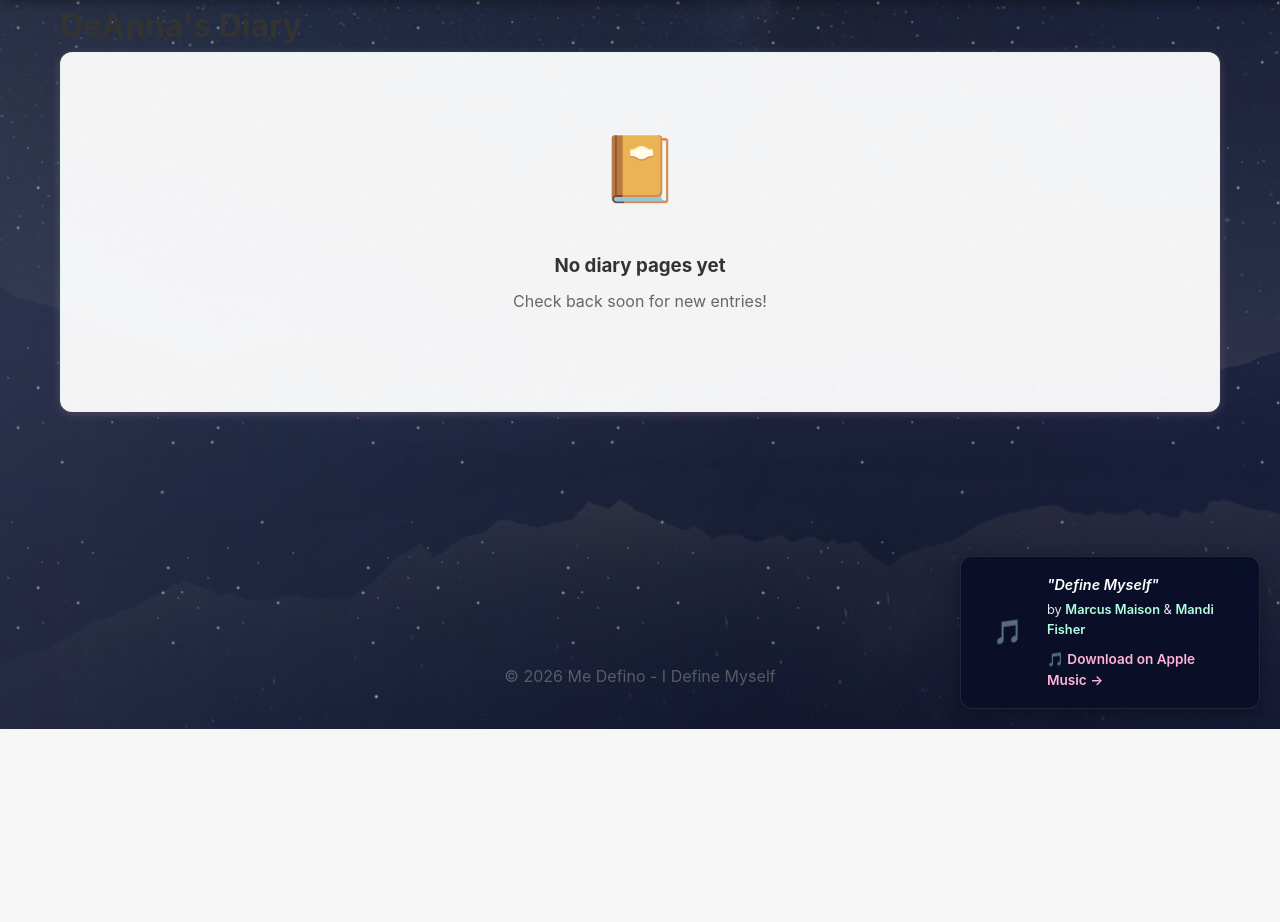
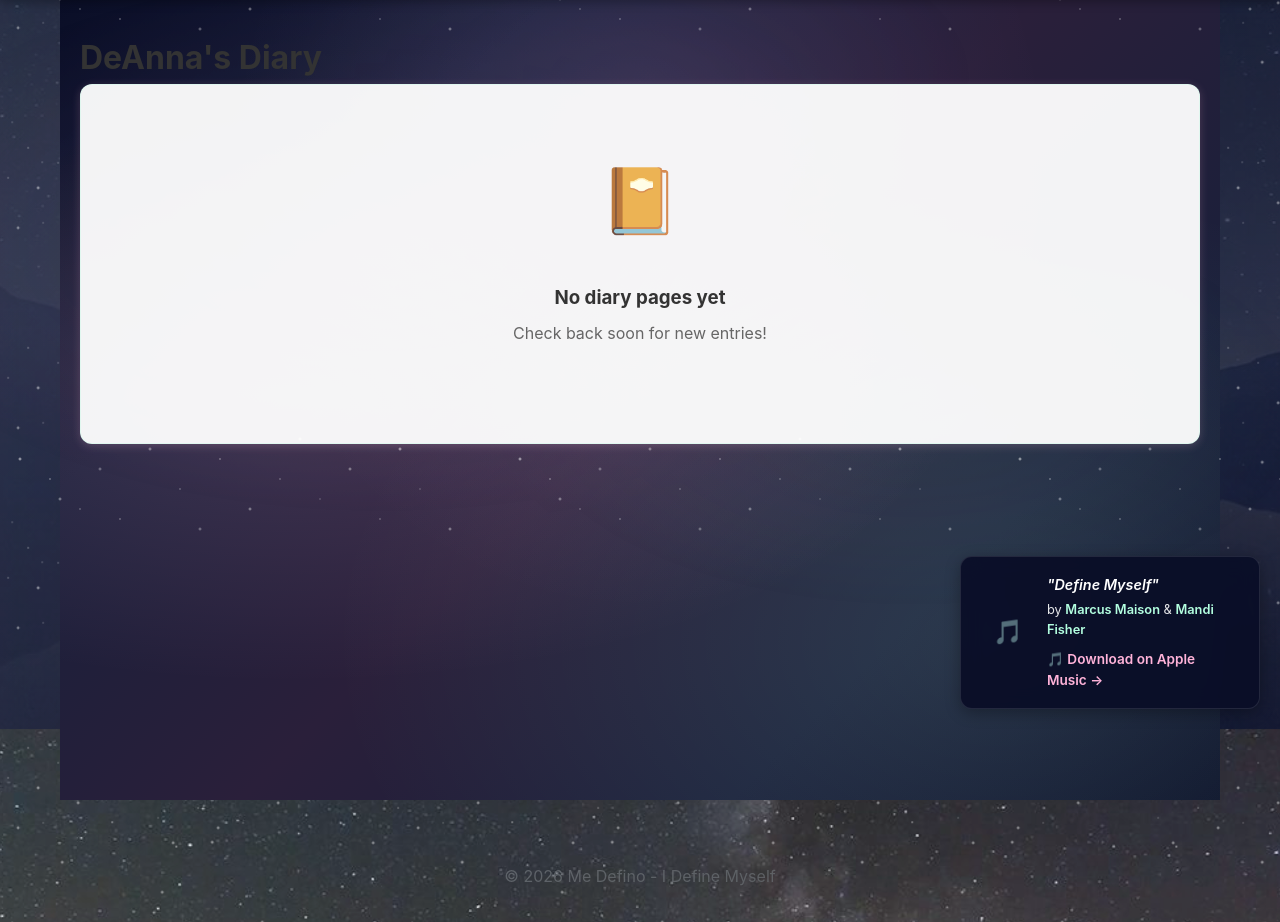
Before and after one commit to deannariddlespur/sisepuede-journal, a Django app: page /deannas-diary/ in a window 1280 px wide. Shown: the part 71-993 px from the top of the page. Before the commit the page ends 800 px from the top, so only its background shows below. Run offline with Django 5.2, Linux system fonts and the light colour scheme; data that the repository does not hold is empty.

Commit message:
Add space theme to all pages
- Milky Way galaxy background with twinkling stars
- Pastel nebula clouds (pink, mint, lavender)
- Glassmorphism cards with dark transparent backgrounds
- White text with glow effects for readability
- Space-themed containers for entries, diary, and detail pages
- Consistent space branding across all pages
- Smooth animations for stars and nebula drift

```diff
--- a/entries/static/entries/css/style.css
+++ b/entries/static/entries/css/style.css
@@ -424,6 +424,133 @@ main {
     z-index: 1;
 }
 
+/* Space Theme - Milky Way Background for Pages */
+.space-theme-page {
+    position: relative;
+    min-height: 100vh;
+    background:
+        radial-gradient(ellipse at 20% 50%, rgba(255, 179, 217, 0.15) 0%, transparent 50%),
+        radial-gradient(ellipse at 80% 80%, rgba(179, 255, 224, 0.12) 0%, transparent 50%),
+        radial-gradient(ellipse at 50% 20%, rgba(217, 179, 255, 0.1) 0%, transparent 50%),
+        linear-gradient(135deg, #0a0e27 0%, #1a1f3a 25%, #2a1f3a 50%, #1a1f3a 75%, #0a0e27 100%);
+    padding: 2rem 0;
+    overflow-x: hidden;
+}
+
+.space-theme-page::before {
+    content: '';
+    position: fixed;
+    top: 0;
+    left: 0;
+    right: 0;
+    bottom: 0;
+    background-image:
+        radial-gradient(2px 2px at 20px 30px, rgba(255, 255, 255, 0.8), transparent),
+        radial-gradient(2px 2px at 60px 70px, rgba(255, 255, 255, 0.6), transparent),
+        radial-gradient(1px 1px at 50px 50px, rgba(255, 255, 255, 0.9), transparent),
+        radial-gradient(1px 1px at 80px 80px, rgba(255, 255, 255, 0.7), transparent),
+        radial-gradient(2px 2px at 100px 40px, rgba(255, 255, 255, 0.5), transparent),
+        radial-gradient(1px 1px at 120px 90px, rgba(255, 255, 255, 0.8), transparent),
+        radial-gradient(2px 2px at 150px 20px, rgba(255, 255, 255, 0.6), transparent),
+        radial-gradient(1px 1px at 180px 60px, rgba(255, 255, 255, 0.7), transparent),
+        radial-gradient(2px 2px at 200px 100px, rgba(255, 255, 255, 0.5), transparent),
+        radial-gradient(1px 1px at 220px 30px, rgba(255, 255, 255, 0.9), transparent),
+        radial-gradient(2px 2px at 250px 80px, rgba(255, 255, 255, 0.6), transparent),
+        radial-gradient(1px 1px at 280px 50px, rgba(255, 255, 255, 0.7), transparent),
+        radial-gradient(2px 2px at 300px 10px, rgba(255, 255, 255, 0.8), transparent),
+        radial-gradient(1px 1px at 320px 70px, rgba(255, 255, 255, 0.5), transparent),
+        radial-gradient(2px 2px at 350px 40px, rgba(255, 255, 255, 0.6), transparent),
+        radial-gradient(1px 1px at 380px 90px, rgba(255, 255, 255, 0.7), transparent),
+        radial-gradient(2px 2px at 400px 20px, rgba(255, 255, 255, 0.8), transparent),
+        radial-gradient(1px 1px at 420px 60px, rgba(255, 255, 255, 0.5), transparent),
+        radial-gradient(2px 2px at 450px 100px, rgba(255, 255, 255, 0.6), transparent);
+    background-size: 500px 500px;
+    background-repeat: repeat;
+    opacity: 0.6;
+    animation: twinkle-stars-space 4s ease-in-out infinite;
+    pointer-events: none;
+    z-index: 0;
+}
+
+.space-theme-page::after {
+    content: '';
+    position: fixed;
+    top: 0;
+    left: 0;
+    right: 0;
+    bottom: 0;
+    background:
+        radial-gradient(ellipse 800px 400px at 30% 40%, rgba(255, 179, 217, 0.08) 0%, transparent 70%),
+        radial-gradient(ellipse 600px 300px at 70% 60%, rgba(179, 255, 224, 0.06) 0%, transparent 70%),
+        radial-gradient(ellipse 500px 250px at 50% 20%, rgba(217, 179, 255, 0.05) 0%, transparent 70%);
+    pointer-events: none;
+    z-index: 0;
+    animation: nebula-drift-space 20s ease-in-out infinite;
+}
+
+@keyframes twinkle-stars-space {
+    0%, 100% { opacity: 0.6; }
+    50% { opacity: 1; }
+}
+
+@keyframes nebula-drift-space {
+    0%, 100% {
+        transform: translate(0, 0) scale(1);
+        opacity: 1;
+    }
+    50% {
+        transform: translate(10px, -5px) scale(1.05);
+        opacity: 0.8;
+    }
+}
+
+/* Space-themed content containers */
+.space-content-container {
+    position: relative;
+    z-index: 2;
+    max-width: 1200px;
+    margin: 0 auto;
+    padding: 0 20px;
+}
+
+/* Space-themed cards */
+.space-card {
+    background: rgba(0, 0, 0, 0.3);
+    backdrop-filter: blur(10px);
+    border-radius: 20px;
+    padding: 2rem;
+    margin-bottom: 2rem;
+    border: 1px solid rgba(255, 255, 255, 0.1);
+    box-shadow:
+        0 4px 30px rgba(0, 0, 0, 0.3),
+        0 0 40px rgba(255, 179, 217, 0.1);
+    transition: all 0.3s ease;
+}
+
+.space-card:hover {
+    box-shadow:
+        0 6px 40px rgba(0, 0, 0, 0.4),
+        0 0 50px rgba(255, 179, 217, 0.2);
+    transform: translateY(-2px);
+}
+
+/* Space-themed text */
+.space-text-light {
+    color: rgba(255, 255, 255, 0.95);
+    text-shadow: 0 0 10px rgba(255, 255, 255, 0.3);
+}
+
+.space-text-muted {
+    color: rgba(255, 255, 255, 0.7);
+    text-shadow: 0 0 5px rgba(255, 255, 255, 0.2);
+}
+
+.space-heading {
+    color: rgba(255, 255, 255, 0.95);
+    text-shadow: 0 0 20px rgba(255, 255, 255, 0.5);
+    margin-bottom: 1.5rem;
+}
+
 .container {
     max-width: 1200px;
     margin: 0 auto;
@@ -685,6 +812,11 @@ main {
     color: #666;
     margin-bottom: 1rem;
     line-height: 1.6;
+}
+
+.space-theme-page .entry-preview {
+    color: rgba(255, 255, 255, 0.8);
+    text-shadow: 0 0 5px rgba(255, 255, 255, 0.2);
 }
 
 .entry-meta {
--- a/entries/templates/entries/diary_list.html
+++ b/entries/templates/entries/diary_list.html
@@ -3,7 +3,9 @@
 {% block title %}DeAnna's Diary{% endblock %}
 
 {% block content %}
-<div class="diary-list-page">
+<div class="space-theme-page">
+    <div class="space-content-container">
+        <div class="diary-list-page">
     <div class="diary-header">
         <h1>DeAnna's Diary</h1>
         {% if user.is_staff %}
@@ -59,5 +61,7 @@
         {% endif %}
     </div>
     {% endif %}
+        </div>
+    </div>
 </div>
 {% endblock %}
--- a/entries/templates/entries/entry_detail.html
+++ b/entries/templates/entries/entry_detail.html
@@ -1,7 +1,9 @@
 {% extends 'entries/base.html' %}
 
 {% block content %}
-<div class="entry-detail">
+<div class="space-theme-page">
+    <div class="space-content-container">
+        <div class="entry-detail">
     <div class="entry-header-actions">
         <a href="{% url 'home' %}" class="btn btn-secondary">← Back to Entries</a>
         {% if user.is_staff %}
@@ -69,6 +71,7 @@
             <p style="color: #666; font-style: italic;">No comments yet. Be the first to comment!</p>
             {% endfor %}
         </div>
+        </div>
     </div>
 </div>
 {% endblock %}
```
Also changed, not shown: entries/templates/entries/entries_list.html (+9 -5 lines).
